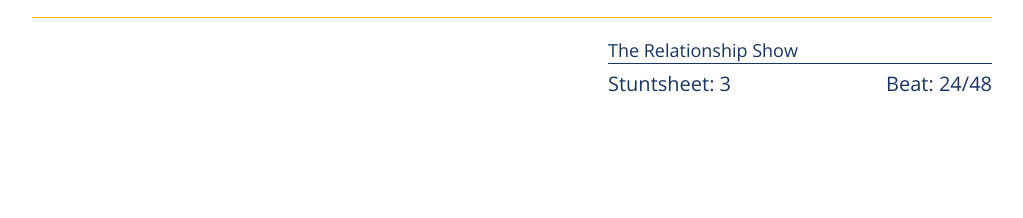
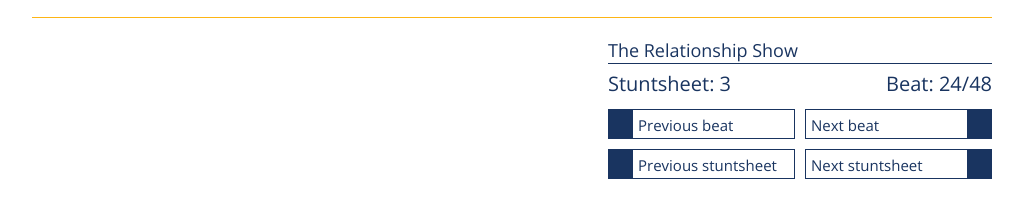
Before and after one commit to calband/calchart-viewer, a website: page app/index.html in a window 1280 px wide. Shown: the part 148-366 px from the top of the page, without its empty margins (128-1151 px from the left). Drawn offline with nearby package versions, Linux system fonts and the light colour scheme.

Commit message:
next and prev buttons

```diff
--- a/app/css/app.less
+++ b/app/css/app.less
@@ -2,6 +2,11 @@
 @calband-gold: #FDB515;
 
 @sans: "Open Sans", "Helvetica Neue", Helvetica, sans-serif;
+
+.clearfix {
+    display: block;
+    clear: both;
+}
 
 @main-width: 960px;
 .container {
@@ -81,10 +86,11 @@
         width: @main-width * 0.6;
     }
 
+    @controls-width: @main-width * 0.4;
     .controls-container {
-        width: @main-width * 0.4;
+        width: @controls-width;
 
-        .show-title, .stuntsheet, .beats {
+        .show-title, .stuntsheet, .beats, .next-prev-control {
             color: @calband-blue;
             font-family: @sans;
         }
@@ -100,6 +106,11 @@
 
         .animation-state {
             margin-top: 5px;
+            &:after {
+                content: "";
+                display: table;
+                clear: both;
+            }
         }
 
         .stuntsheet, .beats {
@@ -116,5 +127,32 @@
         .beats {
             float: right;
         }
+
+        @increment-button-margin: 10px;
+        @increment-button-highlight-width: 25px;
+        @increment-button-width: (@controls-width - @increment-button-margin) / 2;
+        .increment-control {
+            display: inline-block;
+            width: @increment-button-width;
+            border: 1px solid @calband-blue;
+            box-sizing: border-box;
+            padding-left: 5px;
+            margin-top: 10px;
+            cursor: pointer;
+
+            &.next {
+                border-right: @increment-button-highlight-width solid @calband-blue;
+            }
+            &.prev {
+                border-left: @increment-button-highlight-width solid @calband-blue;
+            }
+            &:first-child {
+                margin-right: @increment-button-margin;
+            }
+
+            height: 30px;
+            line-height: 30px;
+            font-size: 15px;
+        }
     }
 }
--- a/app/index.html
+++ b/app/index.html
@@ -35,6 +35,15 @@
                     <div class="stuntsheet">Stuntsheet: <span class="js-stuntsheet-number">3</span></div>
                     <div class="beats">Beat: <span class="js-beat-number">24</span>/<span class="js-stuntsheet-total">48</span></div>
                 </div>
+                <div class="next-prev-control">
+                    <div class="increment-control prev js-prev-beat">Previous beat</div>
+                    <div class="increment-control next js-next-beat">Next beat</div>
+                    <div class="clearfix"></div>
+                </div>
+                <div class="next-prev-control">
+                    <div class="increment-control prev js-prev-stuntsheet">Previous stuntsheet</div>
+                    <div class="increment-control next js-next-stuntsheet">Next stuntsheet</div>
+                </div>
             </div>
         </div>
     </div>
```
Also changed, not shown: app/build/css/app.css.
